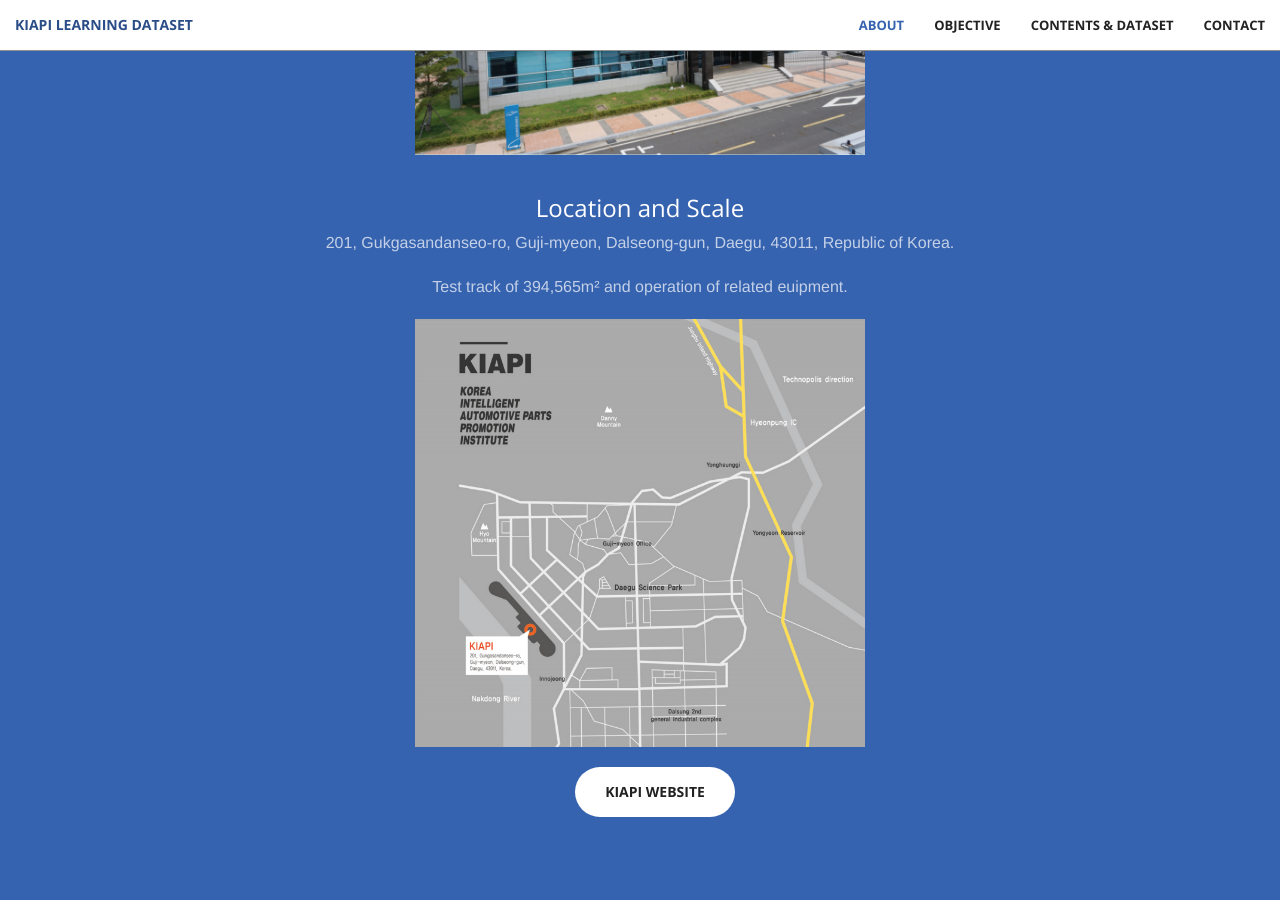
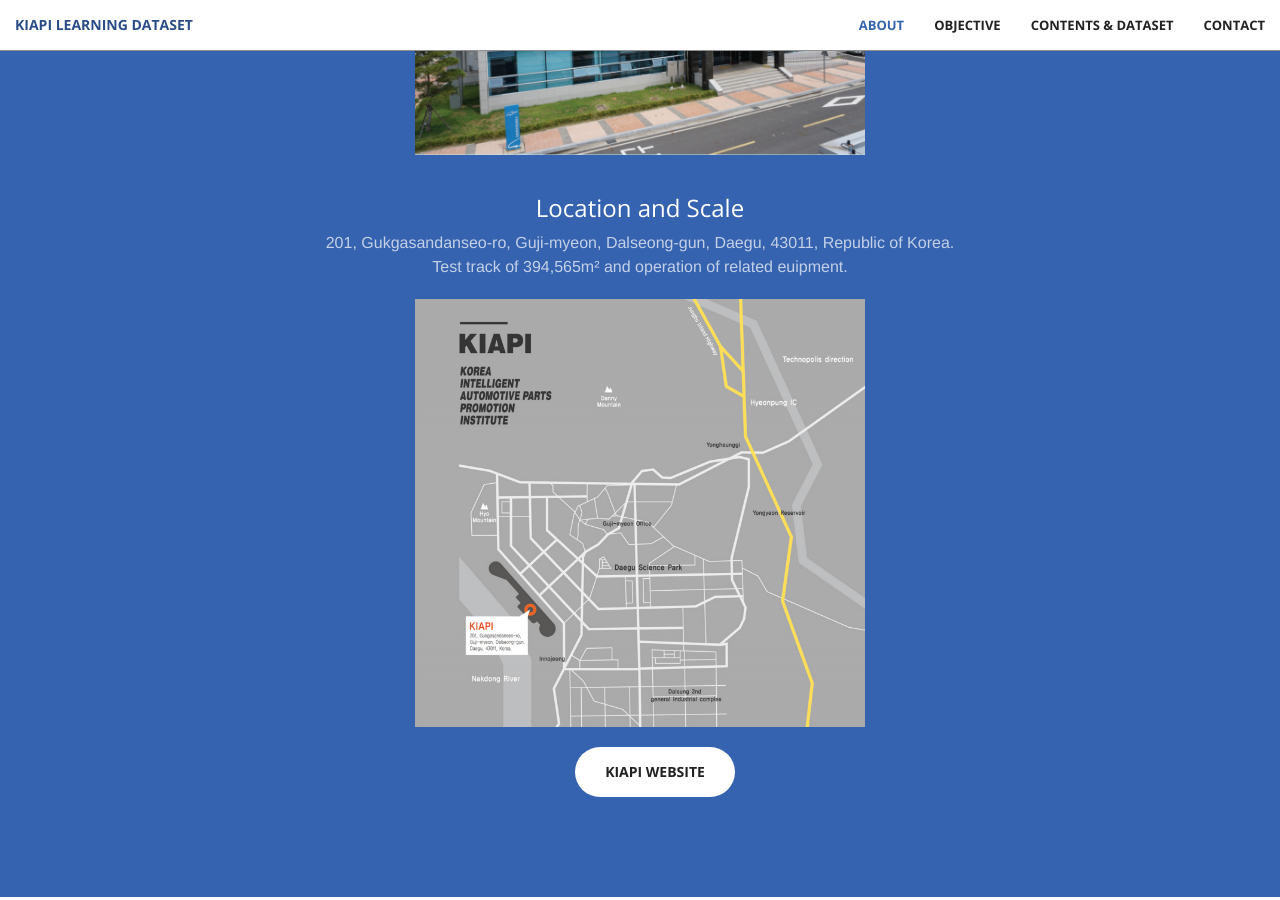
Before and after one commit to thkim1351/Kiapi-Open-Datasets.github.io, a Jekyll site: the page built from docs/index.html, in a window 1280 px wide and 900 px high, scrolled down 1428 px. Built offline with Jekyll 4.4.1, drawn with Linux system fonts in a browser that asks for light colours.

Commit message:
Update call-to-action.html

```diff
--- a/docs/_includes/call-to-action.html
+++ b/docs/_includes/call-to-action.html
@@ -15,8 +15,7 @@
         <div class="row">
             <div class="col-lg-8 col-lg-offset-2 text-center">
                 <h3>Location and Scale</h3>
-                <p class="text-faded">201, Gukgasandanseo-ro, Guji-myeon, Dalseong-gun, Daegu, 43011, Republic of Korea.
-                <p class="text-faded">Test track of 394,565m² and operation of related euipment.</p>
+                <p class="text-faded">201, Gukgasandanseo-ro, Guji-myeon, Dalseong-gun, Daegu, 43011, Republic of Korea.<br>Test track of 394,565m² and operation of related euipment.</p>
                 <p> <img src="img/about_kiapi/kiapi_location.png" width="60%" height="60%" align="center"> </p>
         </div>
     </div>
```
